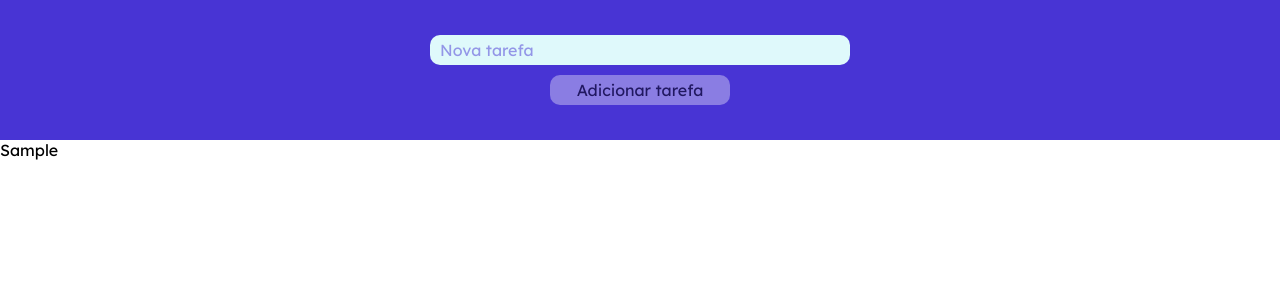
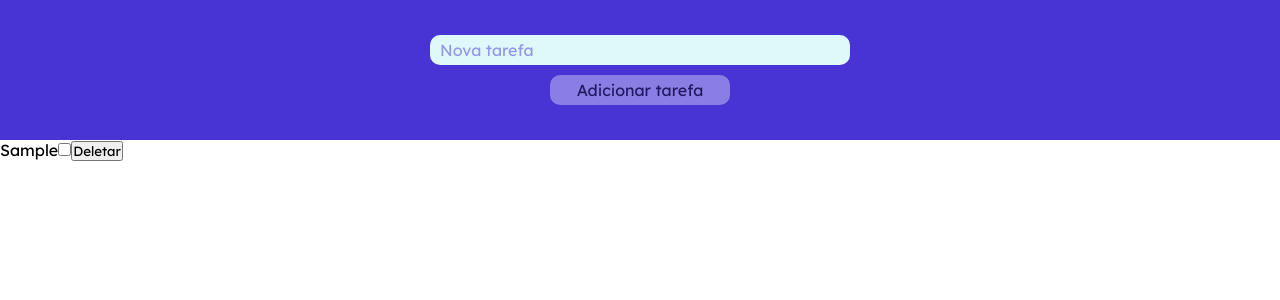
Before and after one commit to luckasnix/react-course-project, a React (Create React App) app: page / in a window 1280 px wide. Both pictures are taken after typing "Sample" into the empty fields and a click on the button "Adicionar tarefa". Shown: the top 300 px of the page. Built offline with nearby package versions, Linux system fonts and the light colour scheme.

Commit message:
Componente de item da listagem das tarefas

```diff
--- a/src/pages/TodoApp/containers/TodoList/TodoList.js
+++ b/src/pages/TodoApp/containers/TodoList/TodoList.js
@@ -1,15 +1,30 @@
-import React, { useContext } from 'react'
+import React, { useContext, useCallback } from 'react'
+import TodoItem from './components/TodoItem/TodoItem'
 import TodosContext from '../../../../state/todos/Context'
+import * as todosActions from '../../../../state/todos/actions'
 import styles from './TodoList.module.css'
 
 function TodoList() {
-    const { todos } = useContext(TodosContext)
+    const { todos, dispatchToTodos } = useContext(TodosContext)
+    const handleDelete = useCallback((id) => {
+        dispatchToTodos(todosActions.removeTodo(id))
+    }, [dispatchToTodos])
+    const handleStatusUpdate = useCallback((id, completed) => {
+        dispatchToTodos(todosActions.toggleTodoStatus(id, completed))
+    }, [dispatchToTodos])
     return (
         <div className={styles.container}>
             <ul>
                 {todos.map((todo) => {
                     return (
-                        <li>{todo.title}</li>
+                        <TodoItem
+                            key={todo.id}
+                            id={todo.id}
+                            title={todo.title}
+                            completed={todo.completed}
+                            onStatusUpdate={handleStatusUpdate}
+                            onDelete={() => { handleDelete(todo.id) }}
+                        />
                     )
                 })}
             </ul>
--- /dev/null
+++ b/src/pages/TodoApp/containers/TodoList/components/TodoItem/TodoItem.js
@@ -0,0 +1,20 @@
+import React, { useState, useCallback, useEffect } from 'react'
+
+function TodoItem({ id, title, completed, onStatusUpdate, onDelete }) {
+    const [isChecked, setIsChecked] = useState(completed)
+    const handleChange = useCallback((evt) => {
+        setIsChecked(evt.target.checked)
+    }, [])
+    useEffect(() => {
+        onStatusUpdate(id, isChecked)
+    }, [onStatusUpdate, id, isChecked])
+    return (
+        <li>
+            <span>{title}</span>
+            <input type='checkbox' value={isChecked} onChange={handleChange}/>
+            <button onClick={onDelete}>Deletar</button>
+        </li>
+    )
+}
+
+export default TodoItem
```
Also changed, not shown: 1 other file (tests, documents, lock files or other folders).
